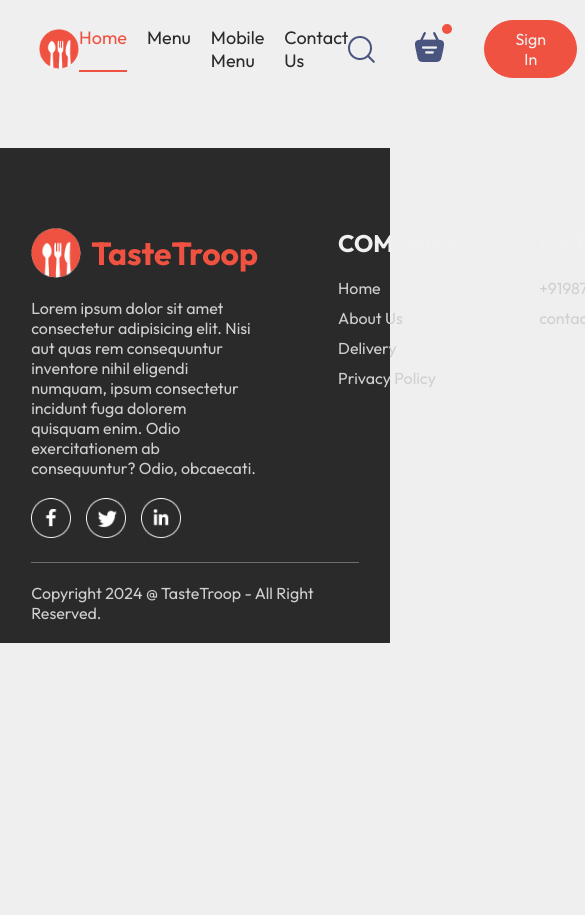
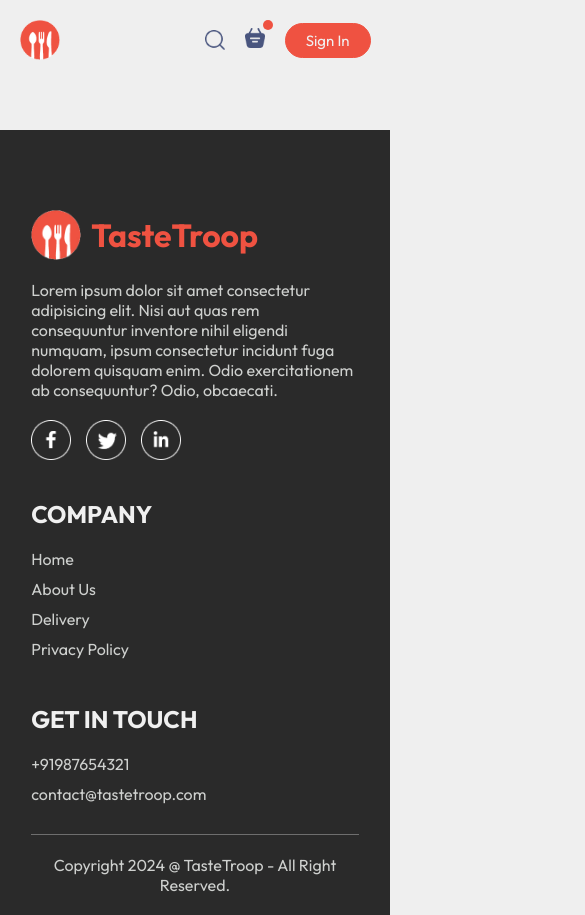
Before and after one commit to TheCyberAtom/TasteTroop, a React (Vite) app in the folder frontend/: page /order in a window 390 px wide. Shown: the top 915 px of the page, 585 px wide, since content can reach past the window. Before the commit the page ends 844 px from the top, so only its background shows below. Built offline with nearby package versions, Linux system fonts and the light colour scheme.

Commit message:
responsive design

```diff
--- a/frontend/src/components/Footer/Footer.css
+++ b/frontend/src/components/Footer/Footer.css
@@ -63,3 +63,16 @@
     background-color: var(--dark-grey);
     border: none;
 }
+
+/* Responsive Design */
+
+@media (max-width: 750px){
+    .footer-content{
+        display: flex;
+        flex-direction: column;
+        gap: 35px;
+    }
+    .footer-copyright{
+        text-align: center;
+    }
+}
--- a/frontend/src/components/Header/Header.css
+++ b/frontend/src/components/Header/Header.css
@@ -42,6 +42,7 @@
 
 .header-right img {
     width: 120%;
+    max-width: 500px;
     position: absolute;
     right: -50px;
     top: 5%;
@@ -66,3 +67,43 @@
         transform: scale(100%);
     }
 }
+
+/* Responsive Design */
+
+@media (max-width: 1050px){
+    .header-left {
+        width: 100%;
+        padding-top: 10%;
+    }
+    .header-right{
+        display: none;
+    }
+    .header-left p {
+        width: 80%;
+    }
+}
+
+@media (max-width: 750px){
+    .header {
+        margin-bottom: 20%;
+    }
+    .header-left {
+        width: 100%;
+        padding-top: 15%;
+    }
+    .header-left h2 {
+        font-size: 2.5rem;
+        line-height: 3.5rem;
+    }
+    .header-left p {
+        width: 90%;
+        font-size: 15px;
+    }
+}
+
+@media (max-width: 480px){
+    .header-left h2 {
+        font-size: 2rem;
+        line-height: 2.5rem;
+    }
+}
--- a/frontend/src/components/MenuList/MenuList.css
+++ b/frontend/src/components/MenuList/MenuList.css
@@ -6,7 +6,7 @@
 
 .menu-container h1{
     color: var(--text-primary);
-    font-weight: 550;
+    font-weight: 600;
 }
 
 .menu-container .menu-desc{
@@ -31,6 +31,7 @@
 .menu-list-item img{
     width: 7.5vw;
     min-width: 80px;
+    max-width: 120px;
     cursor: pointer;
     border-radius: 50%;
     transition: 0.2s;
@@ -54,3 +55,11 @@
     border: 4px solid var(--brand-color);
     padding: 2px;
 }
+/* Responsice Design */
+
+@media(max-width: 1050px){
+    .menu-container .menu-desc{
+        max-width: 100%;
+        font-size: 14px;
+    }
+}
--- a/frontend/src/components/MenuList/MenuList.jsx
+++ b/frontend/src/components/MenuList/MenuList.jsx
@@ -5,9 +5,10 @@
 const MenuList = ({ category, setCategory }) => {
   return (
     <div className="menu-container" id="menu-container">
-      <h1>Our Menu</h1>
+      <h1>Explore Our Menu</h1>
       <p className="menu-desc">
-        Choose a diverse menu featuring a delectable list of foods.
+        Choose a diverse menu featuring a delectable list of foods. Lorem, ipsum
+        dolor sit amet consectetur adipisicing elit. Odit, reiciendis.
       </p>
       <div className="menu-list">
         {menu_list.map((item, index) => {
--- a/frontend/src/components/Navbar/Navbar.css
+++ b/frontend/src/components/Navbar/Navbar.css
@@ -51,3 +51,50 @@
     top: -8px;
     right: -8px;
 }
+
+/* Responsive Design */
+
+@media (max-width: 1050px){
+    .navbar .logo{
+        width: 40px;
+    }
+    .navbar-menu{
+        gap: 20px;
+        font-size: 17px;
+    }
+    .navbar-right{
+        gap: 30px;
+    }
+    .navbar-right img{
+        width: 22px;
+    }
+    .navbar-right button{
+        padding: 8px 25px;
+    }
+}
+
+@media (max-width: 1050px){
+    .navbar .logo{
+        width: 40px;
+    }
+    .navbar-menu{
+        gap: 15px;
+        font-size: 16px;
+    }
+    .navbar-right{
+        gap: 20px;
+    }
+    .navbar-right img{
+        width: 20px;
+    }
+    .navbar-right button{
+        padding: 7px 20px;
+        font-size: 15px;
+    }
+}
+
+@media (max-width: 750px){
+    .navbar-menu{
+        display: none;
+    }
+}
--- a/frontend/src/index.css
+++ b/frontend/src/index.css
@@ -1,6 +1,6 @@
 @import url('https://fonts.googleapis.com/css2?family=Outfit:wght@100..900&display=swap');
 
-*{
+* {
   padding: 0;
   margin: 0;
   box-sizing: border-box;
@@ -15,6 +15,7 @@
   --dark-grey: #6e6e6e;
   --brand-color: #ef5241;
 }
+
 /* [data-theme='dark'] {
   --background: #2a2a2a;
   --text-primary: #f0f0f0;
@@ -22,16 +23,17 @@
   --brand-color: #ef5241;
 } */
 
-body{
+body {
   min-height: 100vh;
   background-color: var(--background);
 }
 
-a{
+a {
   text-decoration: none;
   color: inherit;
 }
-.app{
+
+.app {
   width: 80%;
   margin: auto;
 }
@@ -71,3 +73,22 @@
   -moz-box-shadow: 0px 1px 2px 1px var(--brand-color);
   box-shadow: 0px 1px 2px 1px var(--brand-color);
 }
+
+/* Responsive design */
+@media (min-width: 1441px){
+  .app{
+    width: 65%;
+    max-width: 110rem;
+  }
+}
+@media (max-width: 1050px) {
+  .app {
+    width: 85%;
+  }
+}
+
+@media (max-width: 750px) {
+  .app {
+    width: 90%;
+  }
+}
```
